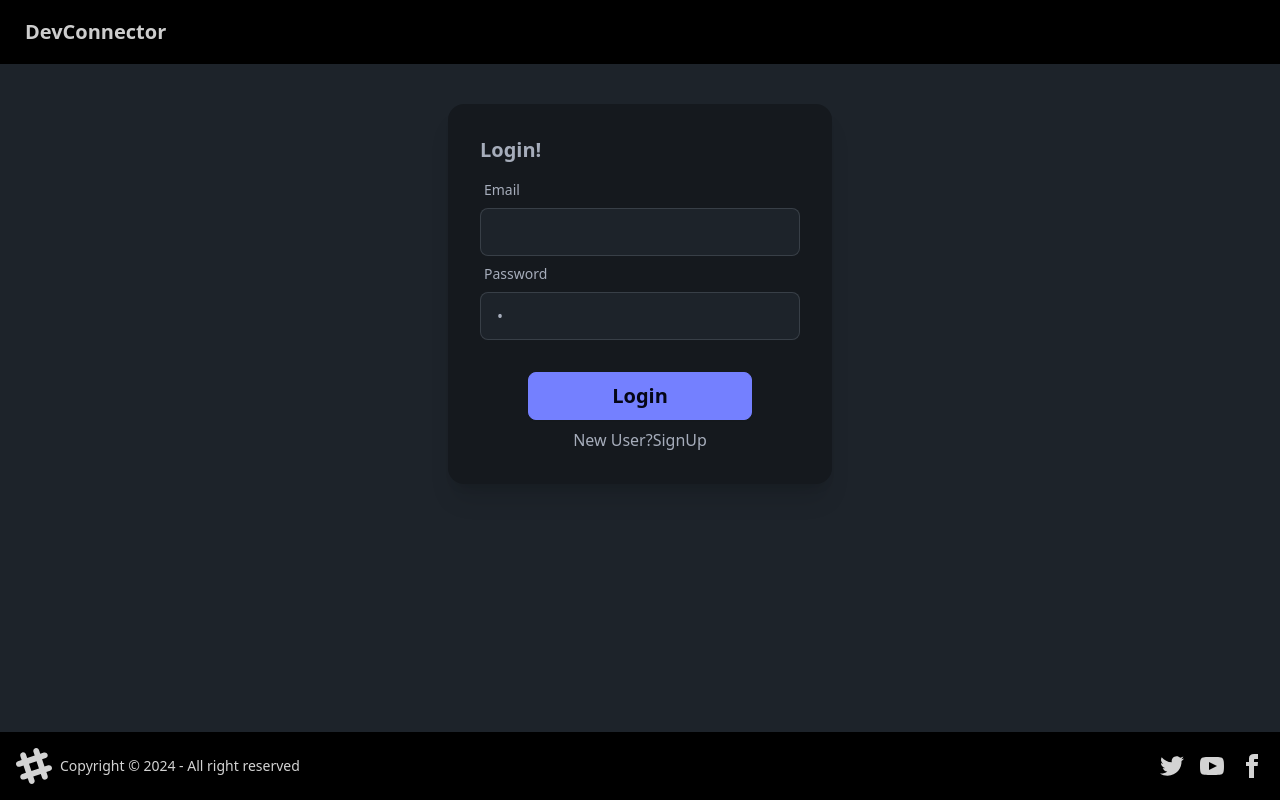
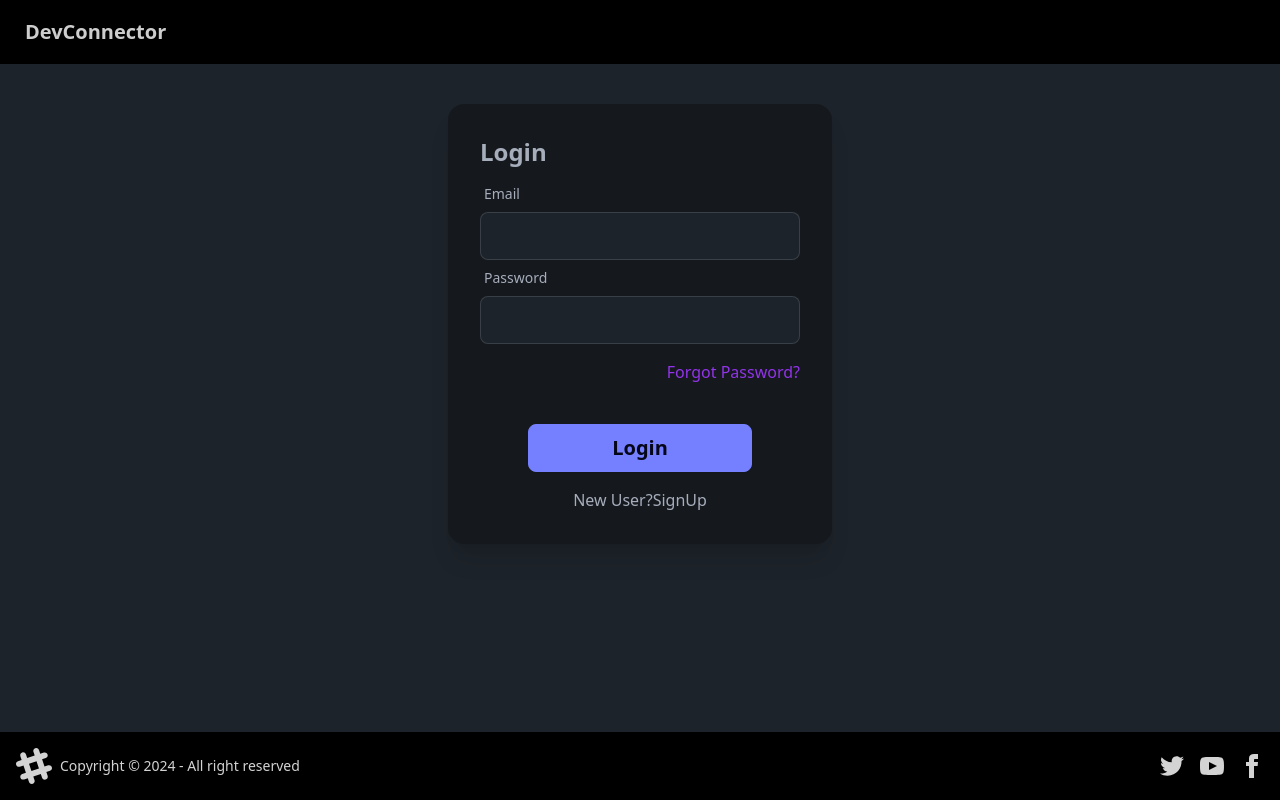
Before and after one commit to sahithreddy738/DevConnectorFrontend, a React (Vite) app: page /login in a window 1280 px wide. Built offline with nearby package versions, Linux system fonts and the light colour scheme; no server answers.

Commit message:
error handling and added toastify

```diff
--- a/package.json
+++ b/package.json
@@ -16,7 +16,8 @@
     "react": "^18.3.1",
     "react-dom": "^18.3.1",
     "react-redux": "^9.1.2",
-    "react-router-dom": "^6.26.2"
+    "react-router-dom": "^6.26.2",
+    "react-toastify": "^10.0.5"
   },
   "devDependencies": {
     "@eslint/js": "^9.9.0",
--- a/src/App.jsx
+++ b/src/App.jsx
@@ -8,6 +8,8 @@ import Feed from "./components/Feed";
 import Connections from "./components/Connections";
 import Requests from "./components/Requests";
 import SignUp from "./components/SignUp";
+import { ToastContainer } from 'react-toastify';
+import 'react-toastify/dist/ReactToastify.css';
 
 
 function App() {
@@ -15,6 +17,7 @@ function App() {
     <>
       <Provider store={appStore}>
       <BrowserRouter basename="/">
+      <ToastContainer/>
            <Routes>
                <Route path="/" element={<Body/>}>
                      <Route path="/" element={<Feed/>}/>
--- a/src/components/Connections.jsx
+++ b/src/components/Connections.jsx
@@ -3,10 +3,12 @@ import React, { useEffect } from "react";
 import { CONNECTIONS_URL } from "../utils/constants";
 import { useDispatch, useSelector } from "react-redux";
 import { addConnections } from "../utils/slices/connectionsSlice";
+import { useNavigate } from "react-router-dom";
 
 const Connections = () => {
   const connections = useSelector((store) => store.connections);
   const dispatch = useDispatch();
+  const navigate=useNavigate();
   const getConnections = async () => {
     try {
       const res = await axios.get(CONNECTIONS_URL, { withCredentials: true });
@@ -21,7 +23,7 @@ const Connections = () => {
   if (connections.length === 0)
     return (
       <div className="flex flex-col text-center space-y-2">
-        <h1 className="text-3xl">No Requests Found</h1>;
+        <h1 className="text-3xl">No Requests Found</h1>
         <div className="flex flex-row gap-2 justify-center items-center">
           <p>Want to Know New Users?</p>
           <button
--- a/src/components/EditProfile.jsx
+++ b/src/components/EditProfile.jsx
@@ -6,6 +6,7 @@ import { UPDATE_PROFILE_URL } from "../utils/constants";
 import { useDispatch } from "react-redux";
 import { addUser } from "../utils/slices/userSlice";
 import UserCard from "./UserCard";
+import { toast } from "react-toastify";
 
 const EditProfile = ({ user }) => {
   const [updateUser, setUpdateUser] = useState({
@@ -38,8 +39,9 @@ const EditProfile = ({ user }) => {
         { withCredentials: true }
       );
      dispatch(addUser(res.data.user));
+     toast.success("Profile Updated");
     } catch (err) {
-      console.log(err);
+      toast.error(`Error:Invalid Details`);
     }
   };
   return (
--- a/src/components/Input.jsx
+++ b/src/components/Input.jsx
@@ -8,7 +8,7 @@ const Input = ({ labelName, value, onChange }) => {
       <div className="label">
         <span className="label-text">{labelName}</span>
       </div>
-      {labelName === "Password" ? (
+      {labelName === "Password" || labelName==="New Password" ? (
         <input
           type="password"
           value={value}
--- a/src/components/Login.jsx
+++ b/src/components/Login.jsx
@@ -1,14 +1,16 @@
 import { useState } from "react";
 import Input from "./Input";
 import axios from "axios";
-import { LOGIN_URL } from "../utils/constants";
+import { LOGIN_URL, UPDATE_URL } from "../utils/constants";
 import { useDispatch } from "react-redux";
 import { addUser } from "../utils/slices/userSlice";
 import { useNavigate } from "react-router-dom";
 
 const Login = () => {
-  const [email, setEmail] = useState(" ");
-  const [password, setPassword] = useState(" ");
+  const [email, setEmail] = useState("");
+  const [password, setPassword] = useState("");
+  const [showForgotPassword, setShowForgotPassword] = useState(false);
+  const [errorMessage, setErrorMessage] = useState("");
   const dispatch = useDispatch();
   const navigate = useNavigate();
   const handleSubmit = async () => {
@@ -20,40 +22,93 @@ const Login = () => {
       );
       dispatch(addUser(res.data));
       navigate("/");
+      setErrorMessage("");
     } catch (err) {
       console.log(err);
+      setErrorMessage(err.response.data);
+    }
+  };
+  const handleForgotPassword = async () => {
+    try {
+      await axios.patch(
+        UPDATE_URL,
+        { email: email, newPassword: password.trim() },
+        { withCredentials: true }
+      );
+      setShowForgotPassword(false);
+      setErrorMessage("");
+    } catch (err) {
+      console.log(err);
+      setErrorMessage(err.response.data);
     }
   };
   return (
     <div className="card  w-96 shadow-xl mx-auto mt-10 bg-base-300">
       <div className="card-body">
-        <h2 className="card-title text-xl">Login!</h2>
+        <h2 className="card-title text-2xl">
+          {showForgotPassword ? "Forgot Password" : "Login"}
+        </h2>
         <div>
           <Input
             labelName="Email"
             value={email}
             onChange={(value) => setEmail(value)}
           />
+          {showForgotPassword ? (
+            <Input
+              labelName="New Password"
+              value={password}
+              onChange={(value) => setPassword(value)}
+            />
+          ) : (
             <Input
               labelName="Password"
               value={password}
               onChange={(value) => setPassword(value)}
             />
+          )}
         </div>
+        {showForgotPassword ? (
+          <></>
+        ) : (
+          <p
+            className="text-end text-purple-600 mt-2 cursor-pointer"
+            onClick={() => {
+              setShowForgotPassword(true);
+              setErrorMessage("");
+            }}
+          >
+            Forgot Password?
+          </p>
+        )}
+        <p className="text-red-500 ml-2">{errorMessage}</p>
+
         <div className="card-actions justify-center mt-6 w-full">
           <button
             className="btn btn-primary w-[70%] text-xl"
-            onClick={handleSubmit}
+            onClick={showForgotPassword ? handleForgotPassword : handleSubmit}
           >
-            Login
+            {showForgotPassword ? "Update Password" : "Login"}
           </button>
         </div>
+        {showForgotPassword ? (
           <p
-          className="text-center cursor-pointer"
+            className="text-center cursor-pointer mt-2"
+            onClick={() => {
+              setShowForgotPassword(false);
+              setErrorMessage("");
+            }}
+          >
+            Remember Password?Login
+          </p>
+        ) : (
+          <p
+            className="text-center cursor-pointer mt-2"
             onClick={() => navigate("/signup")}
           >
             New User?SignUp
           </p>
+        )}
       </div>
     </div>
   );
--- a/src/components/NavBar.jsx
+++ b/src/components/NavBar.jsx
@@ -3,6 +3,7 @@ import { useDispatch, useSelector } from "react-redux";
 import { LOGOUT_URL } from "../utils/constants";
 import { removeUser } from "../utils/slices/userSlice";
 import { Link, useNavigate } from "react-router-dom";
+import { toast } from "react-toastify";
 
 const NavBar = () => {
   const user = useSelector((store) => store.user);
@@ -12,6 +13,7 @@ const NavBar = () => {
     try {
    await axios.post(LOGOUT_URL, {}, { withCredentials: true });
       dispatch(removeUser());
+      toast.success("Loggedout Successfully");
       navigate("/login");
     } catch (err) {
       console.log(err);
--- a/src/components/SignUp.jsx
+++ b/src/components/SignUp.jsx
@@ -13,6 +13,7 @@ const SignUp = () => {
     email: "",
     password: "",
   });
+  const [errorMessage,setErrorMessage]=useState("");
   const dispatch = useDispatch();
   const navigate = useNavigate();
   const hanldeUser = (value, field) => {
@@ -23,14 +24,15 @@ const SignUp = () => {
   };
   const handleSubmit = async () => {
     try {
-        console.log(newUser)
       const res = await axios.post(SIGNUP_URL, newUser, {
         withCredentials: true,
       });
       dispatch(addUser(res.data.newUser));
+      setErrorMessage("");
       navigate("/profile");
     } catch (err) {
       console.log(err);
+      setErrorMessage(err.response.data);
     }
   };
   return (
@@ -59,6 +61,7 @@ const SignUp = () => {
             onChange={(value) => hanldeUser(value, "password")}
           />
         </div>
+        <p className="text-red-500 ml-2">{errorMessage}</p>
         <div className="card-actions justify-center mt-4 w-full">
           <button
             className="btn btn-primary w-[70%] text-xl"
@@ -69,7 +72,9 @@ const SignUp = () => {
         </div>
         <p
           className="text-center cursor-pointer mt-2"
-          onClick={() => navigate("/login")}
+          onClick={() => {navigate("/login")
+            setErrorMessage("");
+          }}
         >
           Existing User?Login
         </p>
--- a/src/utils/constants.js
+++ b/src/utils/constants.js
@@ -8,3 +8,4 @@ export const CONNECTION_REQUEST_URL="http://localhost:3000/user/requests/receive
 export const REVIEW_REQUEST_URL="http://localhost:3000/request/review/";
 export const REQUEST_SENT_URL='http://localhost:3000/request/';
 export const SIGNUP_URL="http://localhost:3000/signup";
+export const UPDATE_URL="http://localhost:3000/profile/password";
```
Also changed, not shown: 1 other file (tests, documents, lock files or other folders). Lines whose indentation alone changed are shown as unchanged.
